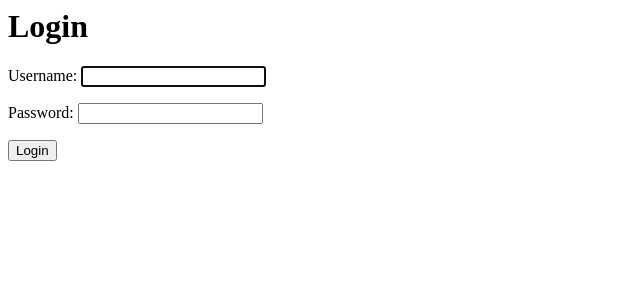
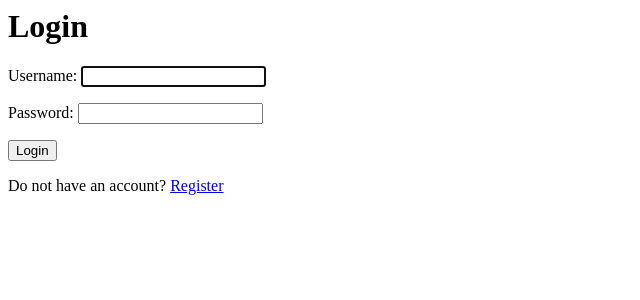
Before and after one commit to kleecollage/Python-Fundamentals, a Django app: page /login/ in a window 1280 px wide. Shown: the top 300 px of the page, without its empty margins (0-640 px from the left). Run offline with Django 5.2, Linux system fonts and the light colour scheme.

Commit message:
feat(registerView): Implement register

```diff
--- a/Day16/src/WebProject/base/templates/base/login.html
+++ b/Day16/src/WebProject/base/templates/base/login.html
@@ -4,3 +4,5 @@
     {{ form.as_p }}
     <button type="submit">Login</button>
 </form>
+
+<p>Do not have an account? <a href="{% url 'register' %}">Register</a></p>
--- a/Day16/src/WebProject/base/urls.py
+++ b/Day16/src/WebProject/base/urls.py
@@ -1,11 +1,12 @@
 from django.urls import path
 from . import views
-from .views import ListTasks, DetailTask, CreateTask, UpdateTask, DeleteTask, Login
+from .views import ListTasks, DetailTask, CreateTask, UpdateTask, DeleteTask, Login, RegisterPage
 from django.contrib.auth.views import LogoutView
 
 urlpatterns = [
     path('login/', Login.as_view(), name='login'),
     path('logout/', LogoutView.as_view(next_page='login'), name='logout'),
+    path('register/', RegisterPage.as_view(), name='register'),
     path('', ListTasks.as_view(), name='tasks'),
     path('task/<int:pk>', DetailTask.as_view(), name='details'),
     path('create-task/', CreateTask.as_view(), name='create'),
--- a/Day16/src/WebProject/base/views.py
+++ b/Day16/src/WebProject/base/views.py
@@ -1,7 +1,9 @@
 from django.http.response import Http404
 from django.views.generic.list import ListView
 from django.views.generic.detail import DetailView
-from django.views.generic.edit import CreateView, UpdateView, DeleteView
+from django.views.generic.edit import CreateView, UpdateView, DeleteView, FormView
+from django.contrib.auth.forms import UserCreationForm
+from django.contrib.auth import login
 from django.contrib.auth.views import LoginView
 from django.contrib.auth.mixins import LoginRequiredMixin
 from django.shortcuts import redirect
@@ -21,6 +23,12 @@ class Login(LoginView):
     redirect_authenticated_user = True
     def get_success_url(self):
         return reverse_lazy('tasks')
+
+class RegisterPage(FormView):
+    template_name = "base/register.html"
+    form_class = UserCreationForm
+    redirect_authenticated_user = True
+    success_url = reverse_lazy('tasks')
 
 class ListTasks(LoginRequiredMixin, ListView):
     model = Task
```
Also changed, not shown: Day16/src/WebProject/base/templates/base/register.html (added, +8 -0 lines), Day16/src/WebProject/db.sqlite3.
